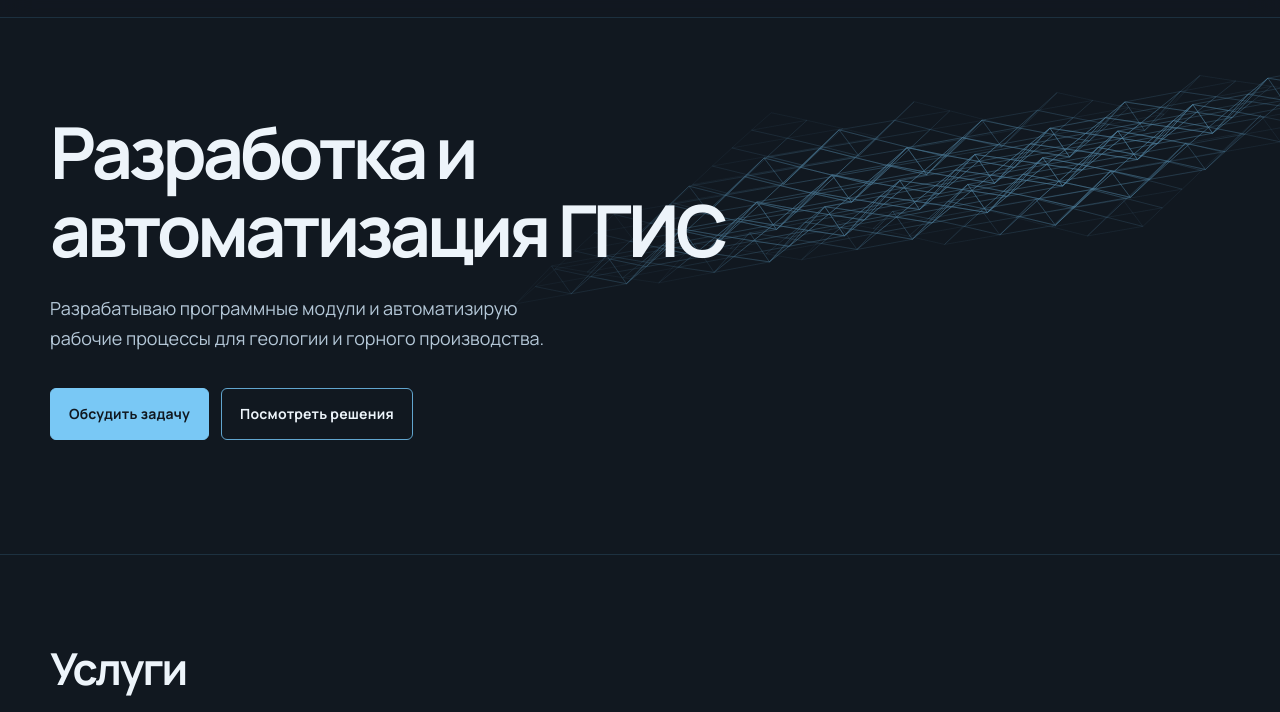
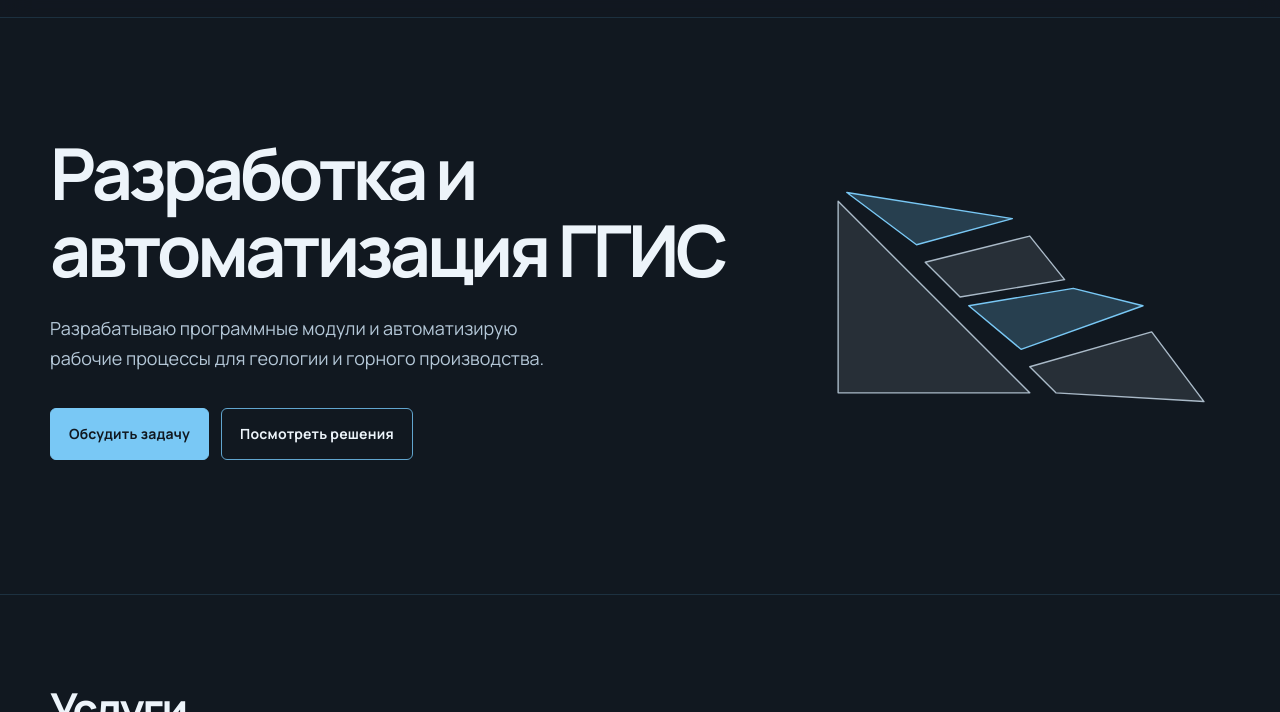
Before and after one commit to kbryzgin/mining-dev, an Astro site: page / in a window 1280 px wide. Shown: the part 64-776 px from the top of the page. Built offline with nearby package versions, Linux system fonts and the light colour scheme; Astro itself is replaced by a stand-in of ours.

Commit message:
Use the quarry logo geometry in the homepage animation

```diff
--- a/src/components/Footer.astro
+++ b/src/components/Footer.astro
@@ -4,7 +4,7 @@ import { withBase } from '../utils/paths';
 <footer class="site-footer">
   <div class="container footer-main">
     <a class="brand" href={withBase("/")}>
-      <img class="brand-symbol" src={withBase("/favicon.svg")} alt="" width="40" height="40" />
+      <img class="brand-symbol" src={withBase("/quarry-mark.svg")} alt="" width="40" height="40" />
       <span class="brand-wordmark">Mining-Dev</span>
     </a>
     <p>Разработка и автоматизация программных решений для горно-геологической отрасли.</p>
--- a/src/components/Header.astro
+++ b/src/components/Header.astro
@@ -12,7 +12,7 @@ const links = [
 <header class="site-header">
   <div class="container nav-wrap">
     <a class="brand" href={withBase("/")} aria-label="Mining-Dev — главная">
-      <img class="brand-symbol" src={withBase("/favicon.svg")} alt="" width="40" height="40" />
+      <img class="brand-symbol" src={withBase("/quarry-mark.svg")} alt="" width="40" height="40" />
       <span class="brand-wordmark">Mining-Dev</span>
     </a>
     <nav id="primary-navigation" aria-label="Основная навигация">
--- a/src/components/Plexus.astro
+++ /dev/null
@@ -1,84 +0,0 @@
-<canvas class="plexus-canvas" aria-hidden="true"></canvas>
-<script>
-  const canvas = document.querySelector<HTMLCanvasElement>('.plexus-canvas');
-  const host = canvas?.parentElement;
-  const context = canvas?.getContext('2d');
-
-  if (canvas && host && context) {
-    const motion = window.matchMedia('(prefers-reduced-motion: reduce)');
-    const theme = getComputedStyle(host);
-    const lineColor = theme.getPropertyValue('--accent').trim();
-    const columns = 18;
-    const rows = 14;
-    let width = 1;
-    let height = 1;
-    let frame = 0;
-
-    function draw(time: number) {
-      const phase = time / 1800;
-      const scale = Math.min(width / 23, height / 15);
-      const originX = width * (width < 680 ? .66 : .74);
-      const originY = height * .51;
-      const points = Array.from({ length: rows }, (_, row) =>
-        Array.from({ length: columns }, (_, column) => {
-          const x = column - (columns - 1) / 2;
-          const depth = row - (rows - 1) / 2;
-          const rim = column + row * .54;
-          const elevation = Math.floor(rim / 4) * 1.25;
-          const sway = Math.sin(phase + x * .32 + depth * .24) * .18;
-          return {
-            x: originX + (x - depth * .55) * scale,
-            y: originY + (depth * .48 + x * .2 - elevation + sway) * scale,
-          };
-        })
-      );
-
-      context!.clearRect(0, 0, width, height);
-      context!.strokeStyle = lineColor;
-      context!.lineWidth = 1;
-      for (let row = 0; row < rows - 1; row++) {
-        for (let column = 0; column < columns - 1; column++) {
-          const point = points[row][column];
-          const right = points[row][column + 1];
-          const below = points[row + 1][column];
-          const diagonal = points[row + 1][column + 1];
-          const edge = Math.min(row + 1, rows - row - 1, column + 1, columns - column - 1);
-          context!.globalAlpha = Math.min(edge / 4, 1) * .42;
-          context!.beginPath();
-          context!.moveTo(point.x, point.y);
-          context!.lineTo(right.x, right.y);
-          context!.lineTo(below.x, below.y);
-          context!.closePath();
-          context!.moveTo(right.x, right.y);
-          context!.lineTo(diagonal.x, diagonal.y);
-          context!.lineTo(below.x, below.y);
-          context!.stroke();
-        }
-      }
-      context!.globalAlpha = 1;
-    }
-
-    function animate(time: number) {
-      draw(time);
-      frame = requestAnimationFrame(animate);
-    }
-
-    function refresh() {
-      cancelAnimationFrame(frame);
-      if (motion.matches || document.hidden) draw(0);
-      else frame = requestAnimationFrame(animate);
-    }
-
-    new ResizeObserver(([entry]) => {
-      ({ width, height } = entry.contentRect);
-      const density = Math.min(window.devicePixelRatio || 1, 2);
-      canvas.width = Math.max(1, Math.round(width * density));
-      canvas.height = Math.max(1, Math.round(height * density));
-      context.setTransform(density, 0, 0, density, 0, 0);
-      refresh();
-    }).observe(host);
-
-    motion.addEventListener('change', refresh);
-    document.addEventListener('visibilitychange', refresh);
-  }
-</script>
--- a/src/layouts/BaseLayout.astro
+++ b/src/layouts/BaseLayout.astro
@@ -25,7 +25,7 @@ const canonical = new URL(Astro.url.pathname, Astro.site);
     <meta name="description" content={description} />
     <link rel="stylesheet" href="https://fonts.googleapis.com/css2?family=DM+Mono:wght@400;500&family=Manrope:wght@400;500;600;700;800&display=swap" />
     <link rel="canonical" href={canonical} />
-    <link rel="icon" type="image/svg+xml" href={withBase("/favicon.svg")} />
+    <link rel="icon" type="image/svg+xml" href={withBase("/quarry-mark.svg")} />
     <meta name="theme-color" content="#111820" />
     <meta property="og:type" content="website" />
     <meta property="og:title" content={title} />
--- a/src/pages/index.astro
+++ b/src/pages/index.astro
@@ -2,7 +2,7 @@
 import { withBase } from '../utils/paths';
 import BaseLayout from '../layouts/BaseLayout.astro';
 import SectionHeading from '../components/SectionHeading.astro';
-import Plexus from '../components/Plexus.astro';
+import quarryMark from '../../public/quarry-mark.svg?raw';
 import { getCollection } from 'astro:content';
 const posts = (await getCollection('blog', ({ data }) => !data.draft))
   .sort((a, b) => b.data.pubDate.valueOf() - a.data.pubDate.valueOf())
@@ -42,8 +42,6 @@ const cases = [
 ---
 <BaseLayout>
   <section class="hero">
-    <Plexus />
-    <div class="hero-vignette"></div>
     <div class="container hero-inner">
       <div class="hero-copy">
         <h1>Разработка и автоматизация ГГИС</h1>
@@ -53,6 +51,7 @@ const cases = [
           <a class="button button-secondary" href="#projects">Посмотреть решения</a>
         </div>
       </div>
+      <div class="hero-mark" aria-hidden="true" set:html={quarryMark} />
     </div>
   </section>
 
@@ -128,6 +127,60 @@ const cases = [
   .hero,
   .hero-inner {
     min-height: clamp(460px, 67vh, 650px);
+  }
+
+  .hero-inner {
+    display: grid;
+    grid-template-columns: minmax(0, 1.7fr) minmax(0, 1fr);
+    align-items: center;
+    gap: clamp(20px, 4vw, 56px);
+  }
+
+  .hero-mark {
+    width: min(100%, 420px);
+    justify-self: center;
+  }
+
+  .hero-mark :global(svg) {
+    display: block;
+    width: 100%;
+    overflow: visible;
+  }
+
+  .hero-mark :global(path) {
+    fill-opacity: .1;
+    stroke: var(--muted);
+    stroke-width: .16;
+    stroke-linejoin: round;
+  }
+
+  .hero-mark :global(path:last-child) {
+    stroke: var(--accent);
+    animation: bench-light 6s ease-in-out infinite;
+  }
+
+  @keyframes bench-light {
+    0%, 100% { fill-opacity: .16; }
+    50% { fill-opacity: .42; }
+  }
+
+  @media (prefers-reduced-motion: reduce) {
+    .hero-mark :global(path:last-child) {
+      animation: none;
+      fill-opacity: .28;
+    }
+  }
+
+  @media (max-width: 850px) {
+    .hero-inner {
+      grid-template-columns: minmax(0, 1fr);
+      gap: 16px;
+    }
+
+    .hero-mark {
+      width: min(55%, 220px);
+      justify-self: start;
+    }
   }
 
   .hero h1 {
--- a/src/styles/global.css
+++ b/src/styles/global.css
@@ -43,10 +43,8 @@ button { font: inherit; }
 .nav-contact:hover span { color: var(--bg-deep); }
 .menu-toggle { display: none; background: none; border: 1px solid var(--line); color: var(--text); padding: 5px 10px; border-radius: 6px; }
 
-/* Hero and full-bleed plexus */
+/* Hero */
 .hero { position: relative; isolation: isolate; overflow: hidden; min-height: 650px; display: flex; align-items: stretch; border-bottom: 1px solid var(--line-soft); background: #111820; }
-.plexus-canvas { position: absolute; z-index: 0; inset: 0; display: block; width: 100%; height: 100%; opacity: .88; pointer-events: none; }
-.hero-vignette { position: absolute; z-index: 1; inset: 0; pointer-events: none; background: linear-gradient(90deg, rgba(17,24,32,.78) 0%, rgba(17,24,32,.52) 38%, rgba(17,24,32,.18) 100%), linear-gradient(0deg, rgba(17,24,32,.28), transparent 42%, rgba(17,24,32,.10)); }
 .hero-inner { position: relative; z-index: 2; display: flex; flex-direction: column; justify-content: center; min-height: 650px; padding-top: 70px; padding-bottom: 88px; }
 .hero-copy { max-width: 790px; position: relative; z-index: 1; }
 .eyebrow { display: inline-flex; align-items: center; gap: 10px; color: var(--accent); font: 9px var(--mono); letter-spacing: .16em; text-transform: uppercase; }
@@ -202,7 +200,6 @@ h1, h2, h3, p { margin-top: 0; }
   .nav-contact { display: none; }
   .hero, .hero-inner { min-height: 630px; }
   .hero-inner { padding-top: 72px; padding-bottom: 82px; }
-  .hero-vignette { background: linear-gradient(90deg, rgba(17,24,32,.82), rgba(17,24,32,.56)), linear-gradient(0deg, rgba(17,24,32,.38), transparent); }
   .hero h1 { font-size: clamp(39px, 10vw, 49px); }
   .hero-lead { font-size: 13px; }
   .hero-actions { align-items: flex-start; flex-direction: column; gap: 18px; }
```
Also changed, not shown: public/quarry-mark.svg (renamed from public/favicon.svg).
